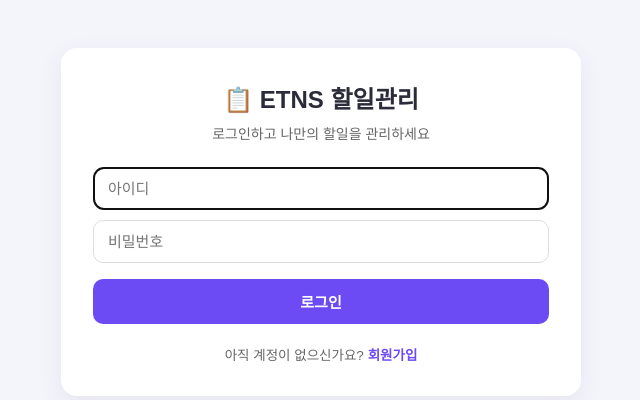
After one commit to hyemin3699-blip/20260915_ETNS_G, a Flask app: page /login in a window 1280 px wide. The commit adds this page. Shown: the top 400 px of the page, without its empty margins (319-959 px from the left). Run offline with Flask 3, Linux system fonts and the light colour scheme; some libraries are stand-ins or nearby versions.

Commit message:
Add login/registration with per-user tasks

```diff
--- a/app.py
+++ b/app.py
@@ -1,13 +1,16 @@
 import os
 from datetime import datetime
+from functools import wraps
 
 import psycopg2
 import psycopg2.extras
-from flask import Flask, g, redirect, render_template, request, url_for
+from flask import Flask, flash, g, redirect, render_template, request, session, url_for
+from werkzeug.security import check_password_hash, generate_password_hash
 
 DATABASE_URL = os.environ["DATABASE_URL"]
 
 app = Flask(__name__)
+app.secret_key = os.environ["SECRET_KEY"]
 
 
 def get_db():
@@ -28,6 +31,16 @@ def init_db():
     with conn.cursor() as cur:
         cur.execute(
             """
+            CREATE TABLE IF NOT EXISTS users (
+                id BIGINT GENERATED ALWAYS AS IDENTITY PRIMARY KEY,
+                username TEXT NOT NULL UNIQUE,
+                password_hash TEXT NOT NULL,
+                created_at TEXT NOT NULL
+            )
+            """
+        )
+        cur.execute(
+            """
             CREATE TABLE IF NOT EXISTS tasks (
                 id BIGINT GENERATED ALWAYS AS IDENTITY PRIMARY KEY,
                 content TEXT NOT NULL,
@@ -36,51 +49,131 @@ def init_db():
             )
             """
         )
+        cur.execute("ALTER TABLE tasks ADD COLUMN IF NOT EXISTS user_id BIGINT REFERENCES users(id)")
     conn.commit()
     conn.close()
 
 
+def login_required(view):
+    @wraps(view)
+    def wrapped(*args, **kwargs):
+        if not session.get("user_id"):
+            return redirect(url_for("login"))
+        return view(*args, **kwargs)
+
+    return wrapped
+
+
+@app.route("/register", methods=["GET", "POST"])
+def register():
+    if request.method == "POST":
+        username = request.form.get("username", "").strip()
+        password = request.form.get("password", "")
+        confirm = request.form.get("confirm", "")
+        if not username or not password:
+            flash("아이디와 비밀번호를 모두 입력해주세요.")
+        elif password != confirm:
+            flash("비밀번호가 서로 일치하지 않습니다.")
+        else:
+            db = get_db()
+            with db.cursor() as cur:
+                cur.execute("SELECT id FROM users WHERE username = %s", (username,))
+                if cur.fetchone():
+                    flash("이미 사용 중인 아이디입니다.")
+                    return render_template("register.html")
+                cur.execute(
+                    "INSERT INTO users (username, password_hash, created_at) VALUES (%s, %s, %s) RETURNING id",
+                    (username, generate_password_hash(password), datetime.now().strftime("%Y-%m-%d %H:%M")),
+                )
+                user_id = cur.fetchone()["id"]
+            db.commit()
+            session["user_id"] = user_id
+            session["username"] = username
+            return redirect(url_for("index"))
+    return render_template("register.html")
+
+
+@app.route("/login", methods=["GET", "POST"])
+def login():
+    if request.method == "POST":
+        username = request.form.get("username", "").strip()
+        password = request.form.get("password", "")
+        db = get_db()
+        with db.cursor() as cur:
+            cur.execute("SELECT id, password_hash FROM users WHERE username = %s", (username,))
+            user = cur.fetchone()
+        if user and check_password_hash(user["password_hash"], password):
+            session["user_id"] = user["id"]
+            session["username"] = username
+            return redirect(url_for("index"))
+        flash("아이디 또는 비밀번호가 올바르지 않습니다.")
+    return render_template("login.html")
+
+
+@app.route("/logout")
+def logout():
+    session.clear()
+    return redirect(url_for("login"))
+
+
 @app.route("/")
+@login_required
 def index():
     db = get_db()
     with db.cursor() as cur:
-        cur.execute("SELECT * FROM tasks ORDER BY done ASC, id DESC")
+        cur.execute(
+            "SELECT * FROM tasks WHERE user_id = %s ORDER BY done ASC, id DESC",
+            (session["user_id"],),
+        )
         tasks = cur.fetchall()
     total = len(tasks)
     done_count = sum(1 for t in tasks if t["done"])
     return render_template(
-        "index.html", tasks=tasks, total=total, done_count=done_count
+        "index.html",
+        tasks=tasks,
+        total=total,
+        done_count=done_count,
+        username=session["username"],
     )
 
 
 @app.route("/add", methods=["POST"])
+@login_required
 def add():
     content = request.form.get("content", "").strip()
     if content:
         db = get_db()
         with db.cursor() as cur:
             cur.execute(
-                "INSERT INTO tasks (content, done, created_at) VALUES (%s, FALSE, %s)",
-                (content, datetime.now().strftime("%Y-%m-%d %H:%M")),
+                "INSERT INTO tasks (content, done, created_at, user_id) VALUES (%s, FALSE, %s, %s)",
+                (content, datetime.now().strftime("%Y-%m-%d %H:%M"), session["user_id"]),
             )
         db.commit()
     return redirect(url_for("index"))
 
 
 @app.route("/toggle/<int:task_id>", methods=["POST"])
+@login_required
 def toggle(task_id):
     db = get_db()
     with db.cursor() as cur:
-        cur.execute("UPDATE tasks SET done = NOT done WHERE id = %s", (task_id,))
+        cur.execute(
+            "UPDATE tasks SET done = NOT done WHERE id = %s AND user_id = %s",
+            (task_id, session["user_id"]),
+        )
     db.commit()
     return redirect(url_for("index"))
 
 
 @app.route("/delete/<int:task_id>", methods=["POST"])
+@login_required
 def delete(task_id):
     db = get_db()
     with db.cursor() as cur:
-        cur.execute("DELETE FROM tasks WHERE id = %s", (task_id,))
+        cur.execute(
+            "DELETE FROM tasks WHERE id = %s AND user_id = %s",
+            (task_id, session["user_id"]),
+        )
     db.commit()
     return redirect(url_for("index"))
 
--- a/static/style.css
+++ b/static/style.css
@@ -21,6 +21,110 @@ body {
 h1 {
     margin: 0 0 8px;
     font-size: 24px;
+}
+
+.topbar {
+    display: flex;
+    align-items: flex-start;
+    justify-content: space-between;
+    gap: 12px;
+}
+
+.topbar h1 {
+    margin: 0;
+}
+
+.user-info {
+    display: flex;
+    align-items: center;
+    gap: 10px;
+    font-size: 13px;
+    color: #666;
+    white-space: nowrap;
+    padding-top: 4px;
+}
+
+.logout-link {
+    color: #6c4bf4;
+    text-decoration: none;
+    font-weight: 500;
+}
+
+.logout-link:hover {
+    text-decoration: underline;
+}
+
+/* ---- 로그인 / 회원가입 ---- */
+.auth-container {
+    text-align: center;
+}
+
+.auth-sub {
+    color: #666;
+    font-size: 14px;
+    margin: 0 0 24px;
+}
+
+.auth-form {
+    display: flex;
+    flex-direction: column;
+    gap: 10px;
+    text-align: left;
+}
+
+.auth-form input {
+    padding: 12px 14px;
+    border: 1px solid #ddd;
+    border-radius: 10px;
+    font-size: 15px;
+}
+
+.auth-form button {
+    margin-top: 6px;
+    padding: 12px 18px;
+    border: none;
+    border-radius: 10px;
+    background: #6c4bf4;
+    color: #fff;
+    font-size: 15px;
+    font-weight: 600;
+    cursor: pointer;
+}
+
+.auth-form button:hover {
+    background: #5a3ce0;
+}
+
+.auth-switch {
+    margin: 20px 0 0;
+    font-size: 13.5px;
+    color: #666;
+}
+
+.auth-switch a {
+    color: #6c4bf4;
+    font-weight: 600;
+    text-decoration: none;
+}
+
+.auth-switch a:hover {
+    text-decoration: underline;
+}
+
+.flash-list {
+    list-style: none;
+    margin: 0 0 16px;
+    padding: 0;
+    text-align: left;
+}
+
+.flash-item {
+    background: #fdeef0;
+    color: #e0475f;
+    font-size: 13.5px;
+    padding: 10px 14px;
+    border-radius: 8px;
+    margin-bottom: 8px;
 }
 
 .summary {
--- /dev/null
+++ b/templates/login.html
@@ -0,0 +1,33 @@
+<!DOCTYPE html>
+<html lang="ko">
+<head>
+<meta charset="UTF-8">
+<meta name="viewport" content="width=device-width, initial-scale=1.0">
+<title>로그인 · ETNS 할일관리</title>
+<link rel="stylesheet" href="{{ url_for('static', filename='style.css') }}">
+</head>
+<body>
+<div class="container auth-container">
+    <h1>📋 ETNS 할일관리</h1>
+    <p class="auth-sub">로그인하고 나만의 할일을 관리하세요</p>
+
+    {% with messages = get_flashed_messages() %}
+        {% if messages %}
+        <ul class="flash-list">
+            {% for message in messages %}
+            <li class="flash-item">{{ message }}</li>
+            {% endfor %}
+        </ul>
+        {% endif %}
+    {% endwith %}
+
+    <form action="{{ url_for('login') }}" method="post" class="auth-form">
+        <input type="text" name="username" placeholder="아이디" autofocus required>
+        <input type="password" name="password" placeholder="비밀번호" required>
+        <button type="submit">로그인</button>
+    </form>
+
+    <p class="auth-switch">아직 계정이 없으신가요? <a href="{{ url_for('register') }}">회원가입</a></p>
+</div>
+</body>
+</html>
```
Also changed, not shown: schema.sql (+9 -0 lines), templates/index.html (+7 -1 lines), templates/register.html (added, +34 -0 lines).
